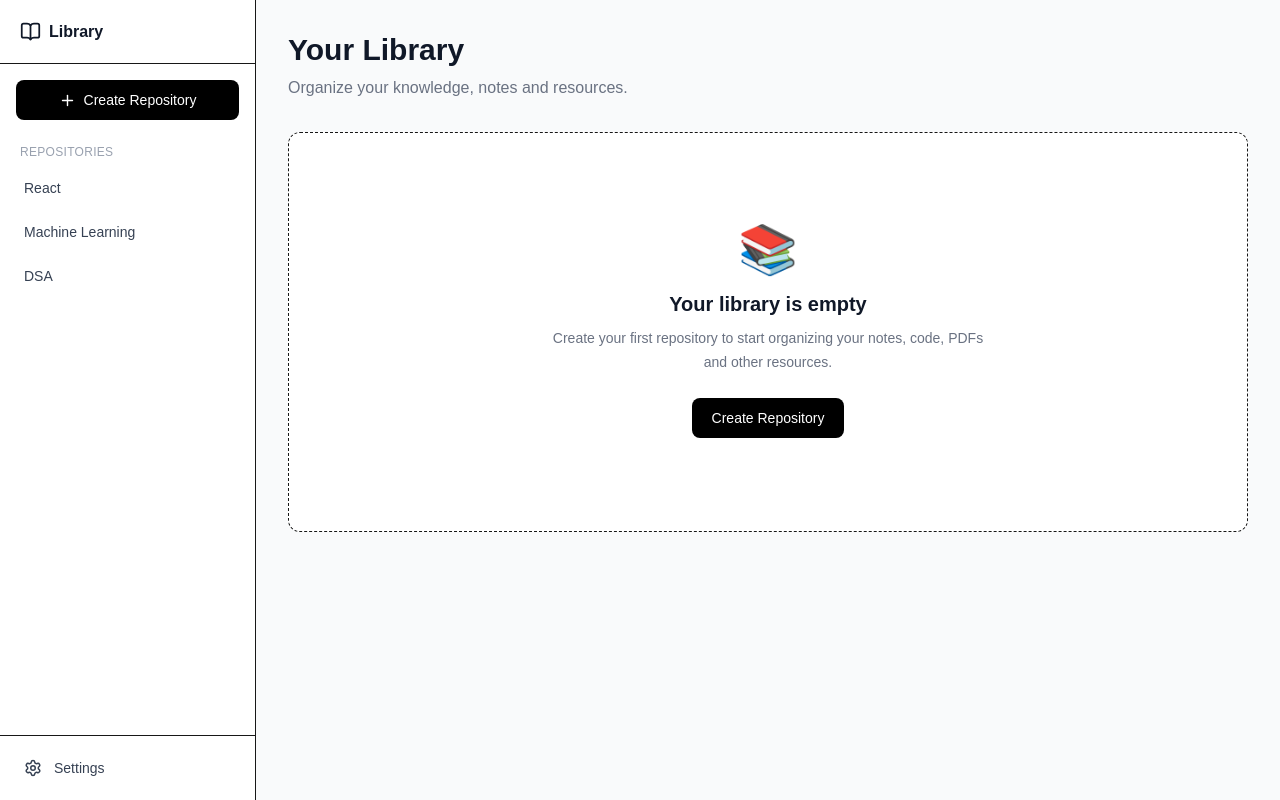
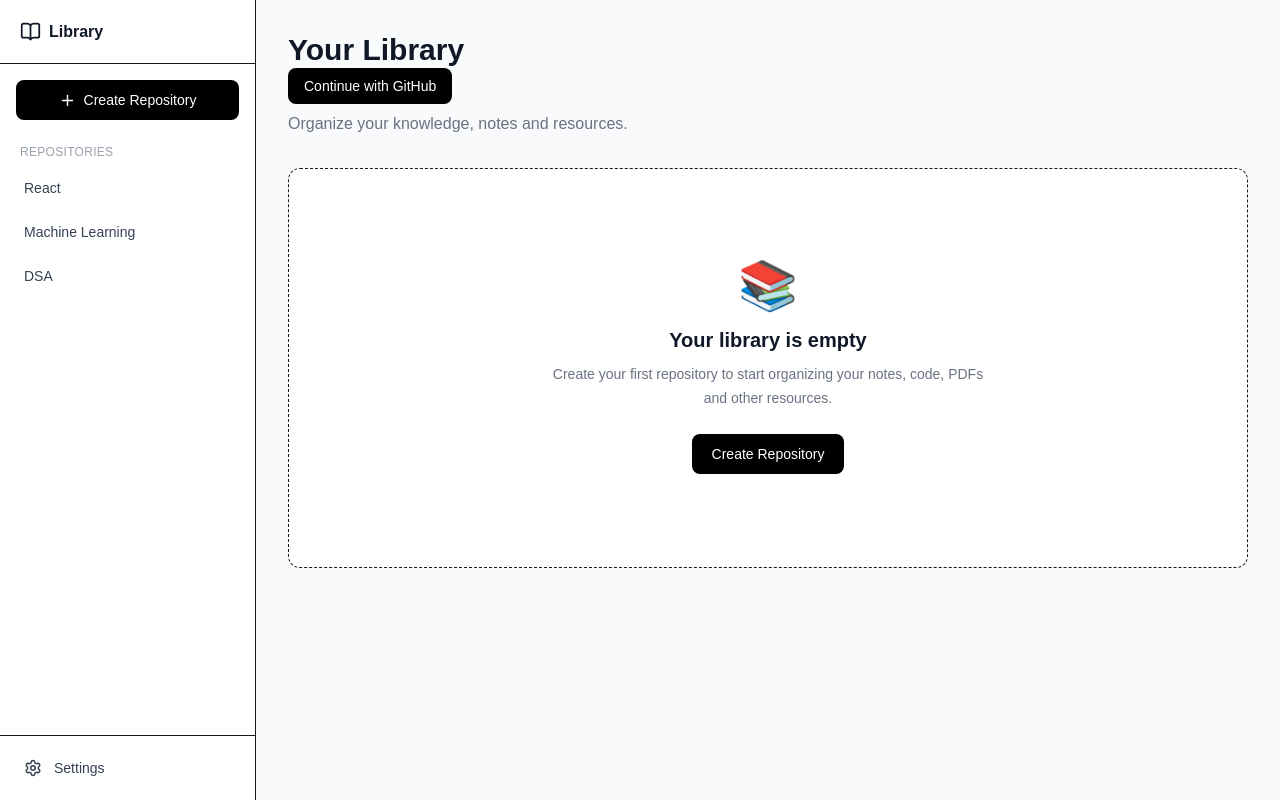
Before and after one commit to nikhil-dex/personal_Enotebook, a Next.js app: page / in a window 1280 px wide. Built offline with nearby package versions, Linux system fonts and the light colour scheme.

Commit message:
feat: login auth

```diff
--- a/app/page.tsx
+++ b/app/page.tsx
@@ -4,6 +4,7 @@ import { useState } from "react";
 import AppHeader from "@/components/layout/app-header";
 import AppSidebar from "@/components/layout/app-sidebar";
 import MobileNav from "@/components/layout/mobile-nav";
+import { LoginButton } from "@/components/auth/login-button";
 
 export default function Home() {
   const [mobileNavOpen, setMobileNavOpen] = useState(false);
@@ -33,6 +34,7 @@ export default function Home() {
               <h1 className="text-2xl font-bold text-gray-900 md:text-3xl">
                 Your Library
               </h1>
+		<LoginButton />
 
               <p className="mt-2 text-sm text-gray-500 md:text-base">
                 Organize your knowledge, notes and resources.
--- /dev/null
+++ b/components/auth/login-button.tsx
@@ -0,0 +1,15 @@
+"use client";
+
+import { signIn } from "next-auth/react";
+
+export function LoginButton() {
+  return (
+    <button
+      type="button"
+      onClick={() => signIn("github")}
+      className="rounded-lg bg-black px-4 py-2 text-sm font-medium text-white transition hover:bg-gray-800"
+    >
+      Continue with GitHub
+    </button>
+  );
+}
```
